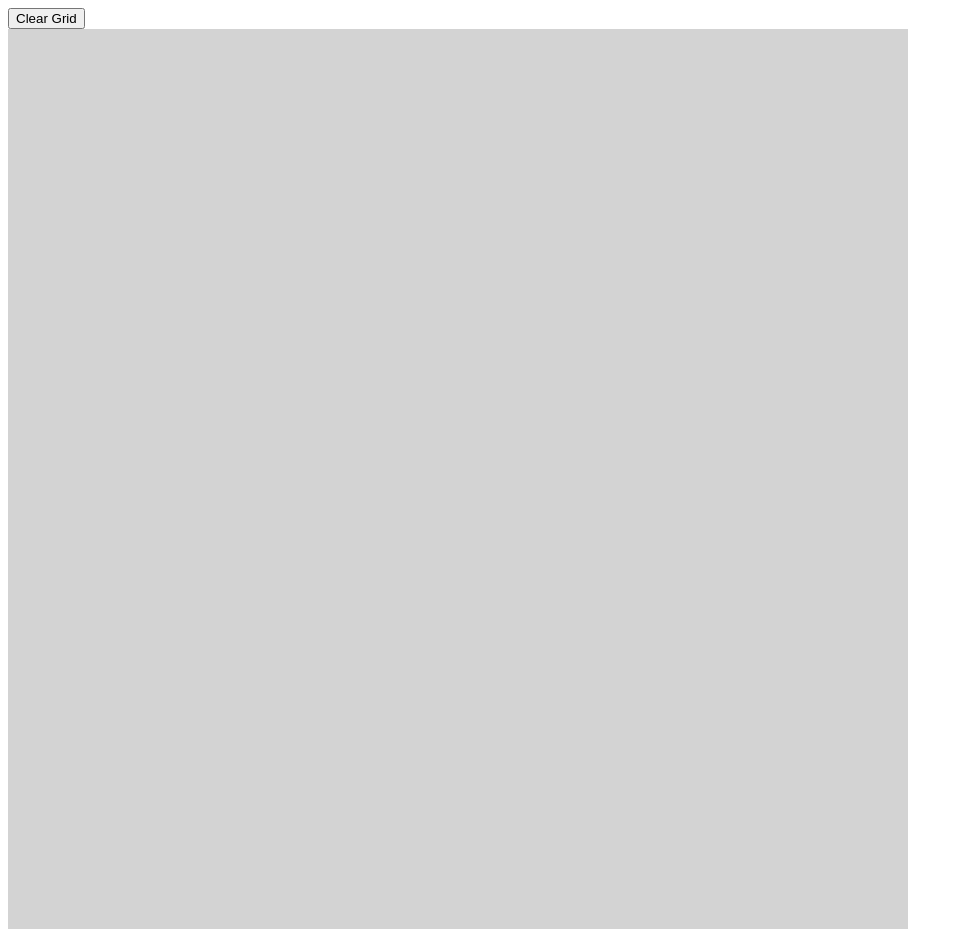
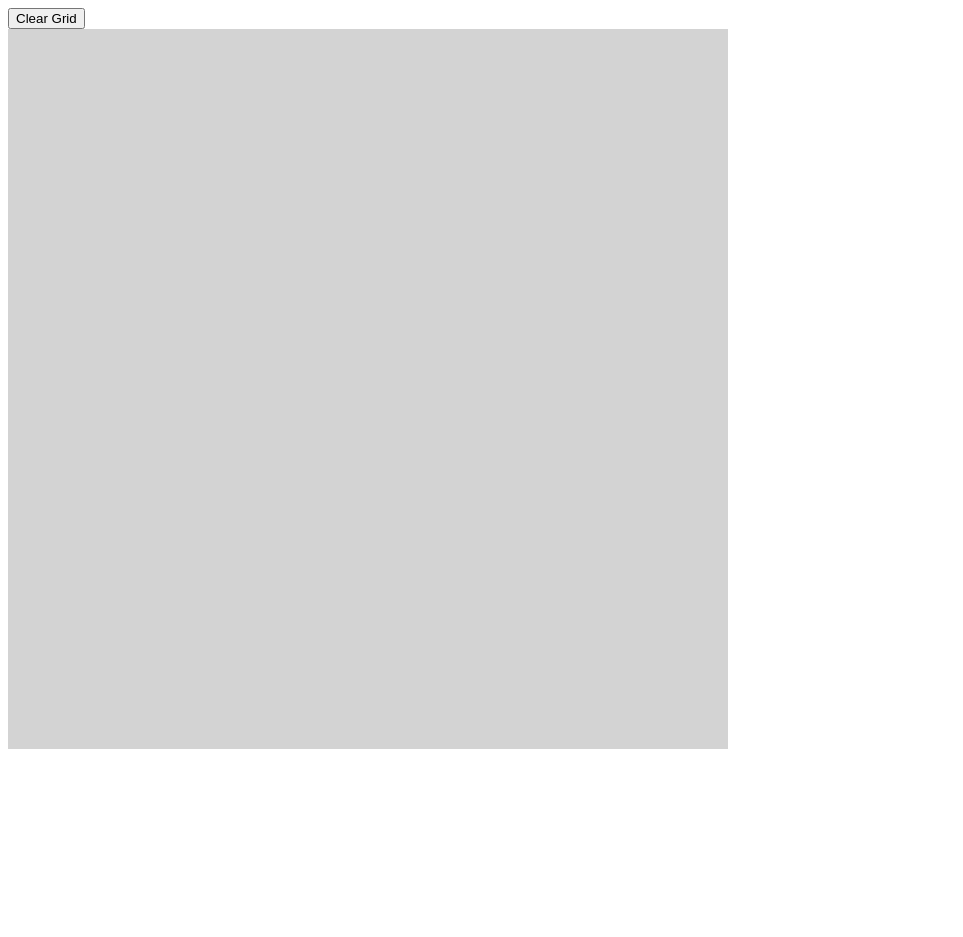
Before and after one commit to erissyatsuta/etch-a-sketch, a plain HTML site: page index.html in a window 1280 px wide. Shown: the whole page, without its empty margins (0-963 px from the left). After the commit the page ends 800 px from the top, so only its background shows below. Drawn offline with Linux system fonts and the light colour scheme.

Commit message:
Added Resize Support

```diff
--- a/index.html
+++ b/index.html
@@ -11,17 +11,20 @@
 
         <script>
             let grid = document.querySelector("#grid");
-            const GRID_SIZE_IN_PIXELS = 900;
-            let gridSizeInCells = 30;
+            let gridSizeInCells = 16;
 
             function createGrid() {
                 grid.innerHTML = "";
                 for (let i = 0; i < gridSizeInCells; i++) {
                     const row = document.createElement("div");
+                    row.style.width = "100%";
+                    row.style.height = `${100 / gridSizeInCells}%`;
                     row.classList.add("row");
                     for (let j = 0; j < gridSizeInCells; j++) {
                         const cell = document.createElement("div");
-                        cell.style['width'] = cell.style['height'] = `${GRID_SIZE_IN_PIXELS / gridSizeInCells}px`;
+                        cell.style.height = "100%";
+                        cell.style.width = `${100 / gridSizeInCells}%`
+
                         cell.addEventListener("mouseover", function(e) {
                             e.target.style['background-color'] = "gray";
 
--- a/styles/main.css
+++ b/styles/main.css
@@ -6,9 +6,11 @@
 .row {
     display: block;
     font-size: 0px;
+
+
 }
 
 #grid {
-    width: 900px;
-    height: 900px;
+    width: 90vmin;
+    height: 90vmin;
 }
```
